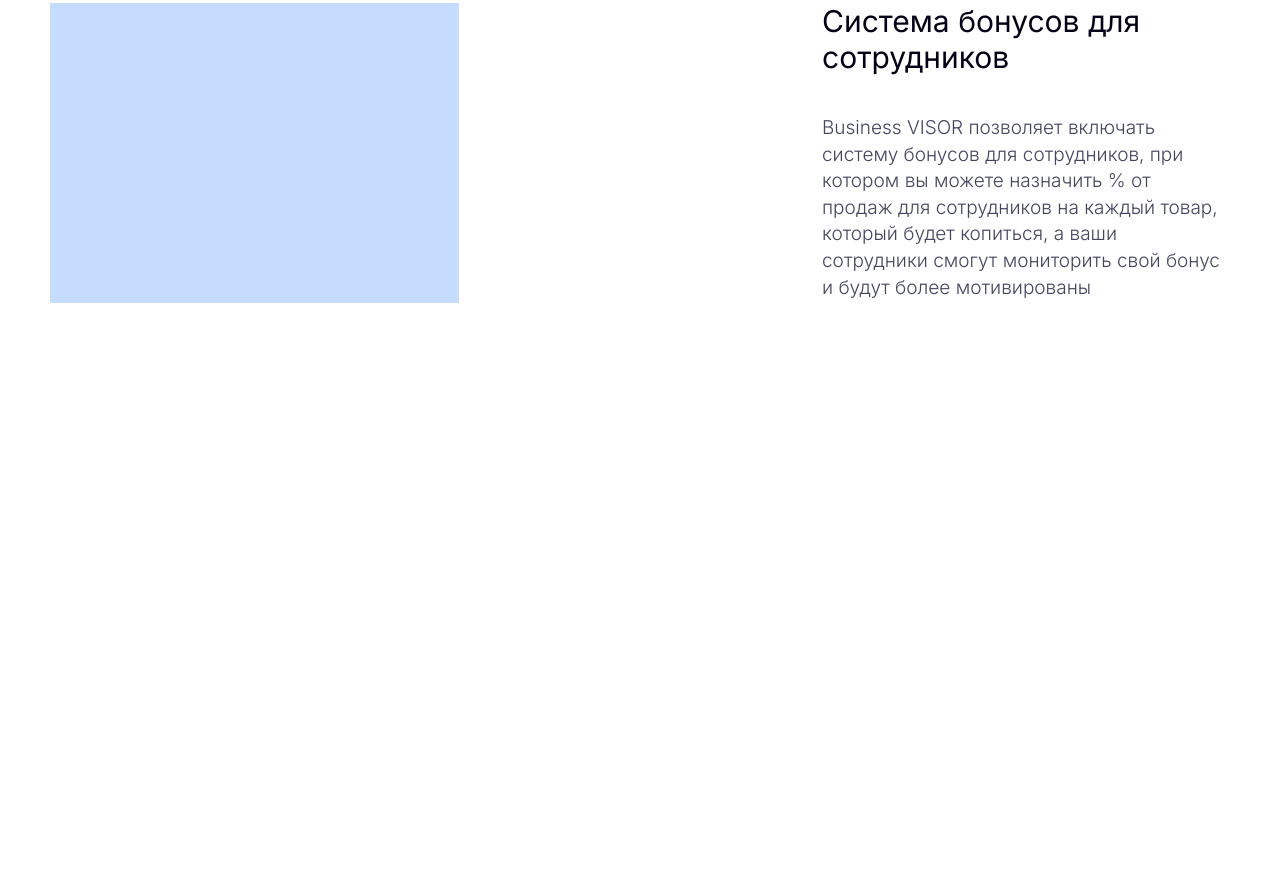
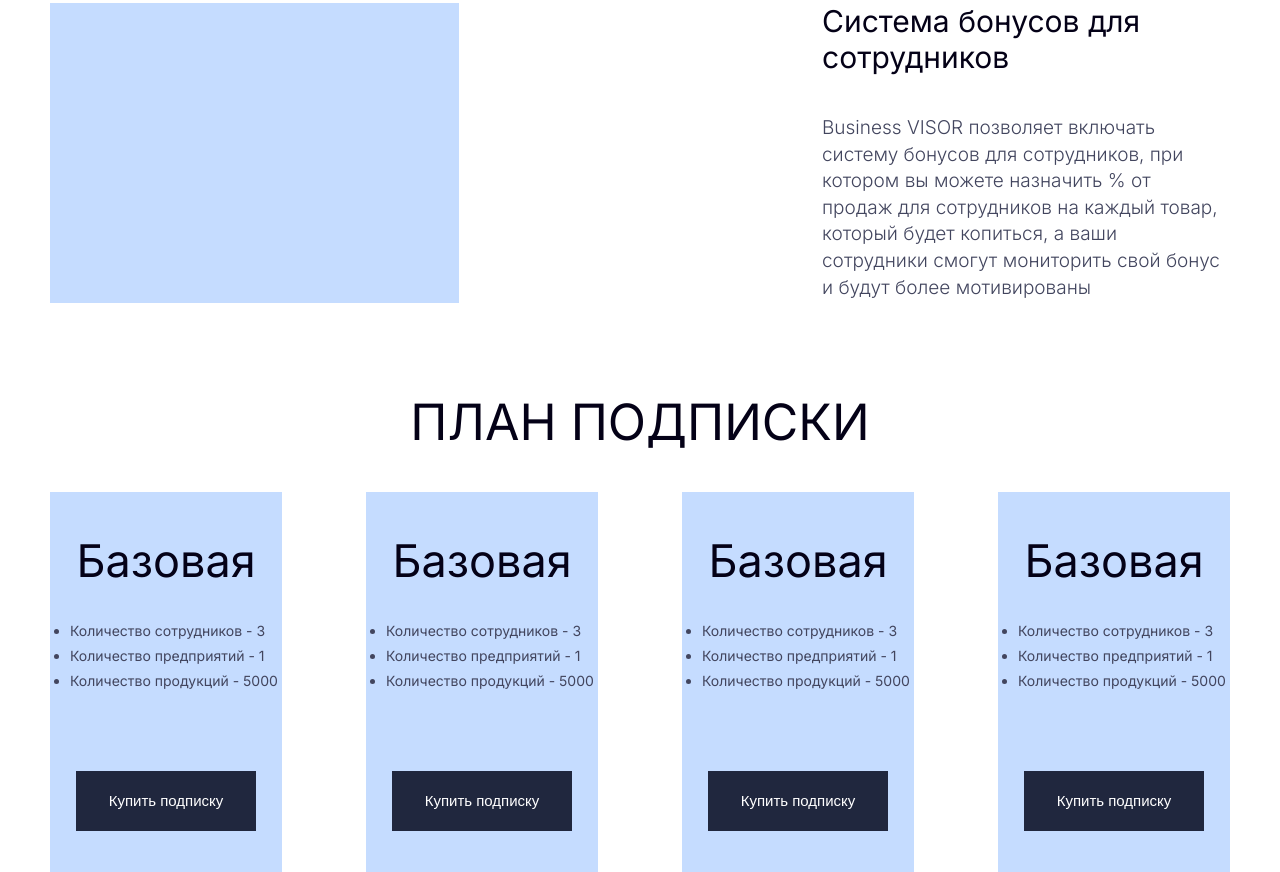
Before and after one commit to saddamjabarov/visor-landing, a plain HTML site: page index.html in a window 1280 px wide. Shown: the part 3275-4147 px from the top of the page. Before the commit the page ends 3667 px from the top, so only its background shows below. Drawn offline with Linux system fonts and the light colour scheme.

Commit message:
adaptive section prices width 992px

```diff
--- a/index.html
+++ b/index.html
@@ -154,7 +154,7 @@
       </div>
     </section>
 
-    <!-- <section class="prices" id="prices">
+    <section class="prices" id="prices">
       <div class="container">
         <div class="prices__title">план подписки</div>
         <div class="prices__card">
@@ -205,7 +205,7 @@
         </div>
       </div>
     </section>
-    <section class="contacts">
+    <!-- <section class="contacts">
       <div class="container">
         <div class="contacts__container">
           <div class="contacts__img">
@@ -259,7 +259,7 @@
           </div>
         </div>
       </div>
-    </footer> -->
+    </footer>  -->
     <script src="script/script.js"></script>
   </body>
 </html>
--- a/scss/media.scss
+++ b/scss/media.scss
@@ -111,4 +111,18 @@
       font-size: 3rem;
     }
   }
+  .prices {
+    &__item {
+      width: 23.2rem;
+      height: 38rem;
+    }
+    &__title {
+      font-size: 5rem;
+    }
+    &__list {
+      font-size: 1.4rem;
+      line-height: 1.8;
+      margin-left: 2rem;
+    }
+  }
 }
```
Also changed, not shown: css/style.css.
